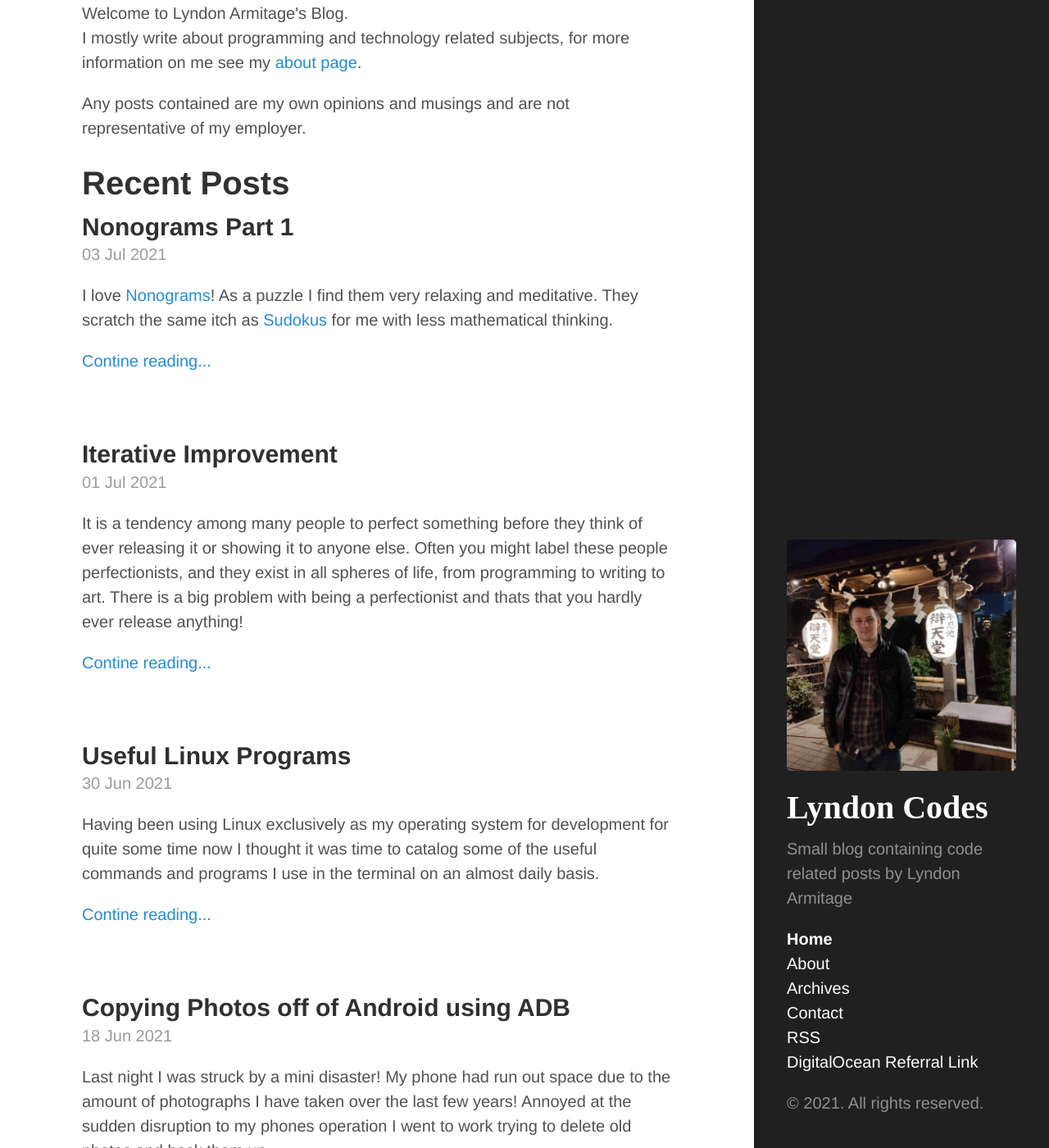
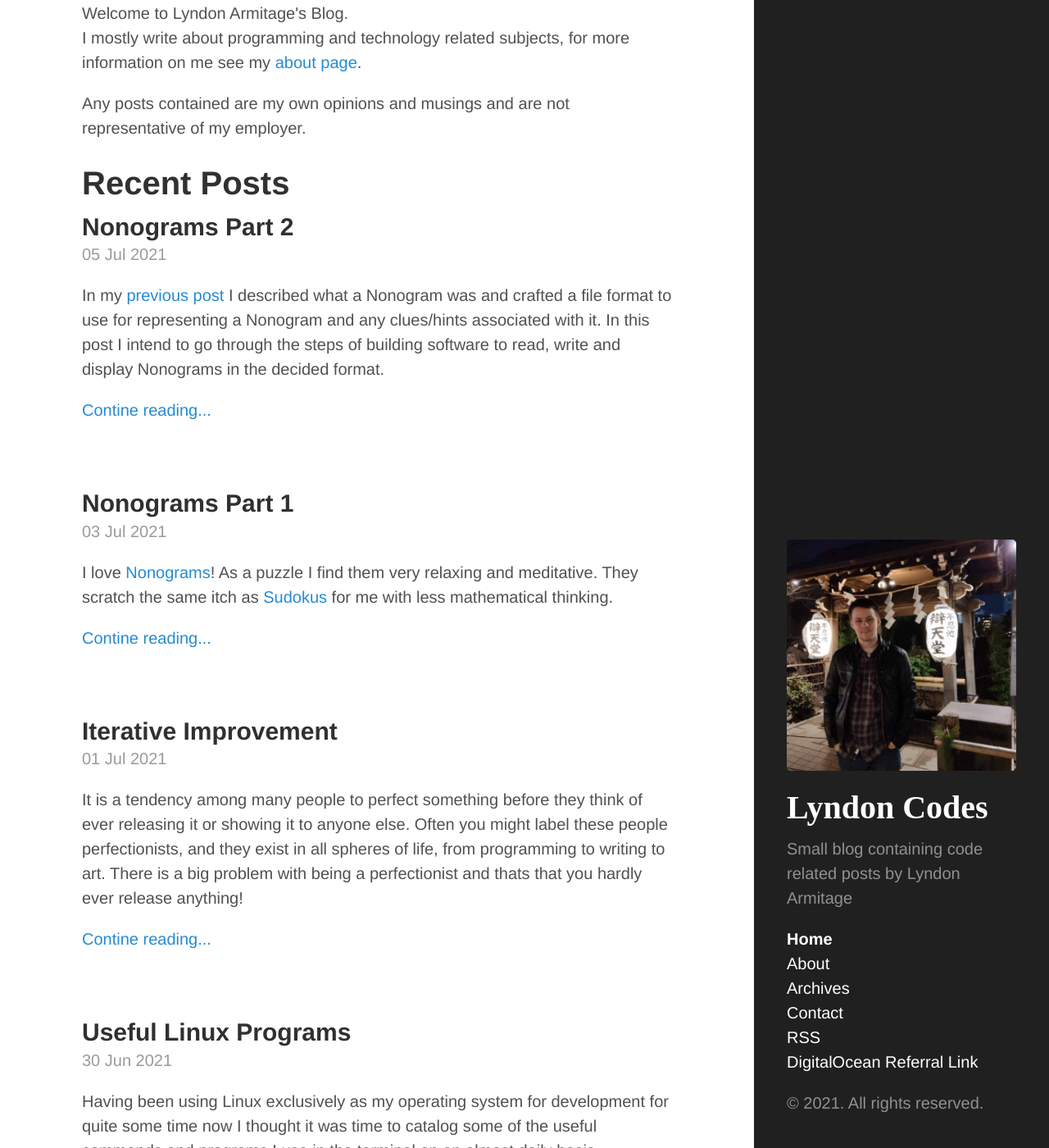
Before and after one commit to LyndonArmitage/lyndonarmitage.github.io, a Jekyll site: the page built from index.html, in a window 1280 px wide and 1400 px high, scrolled down 214 px. Shown: the whole window at 82% size. Built offline with Jekyll 4.4.1, drawn with Linux system fonts in a browser that asks for light colours; the list of posts is cut into pages by our own code; some of the changed text lies outside the part shown.

Commit message:
Publish nonograms part 2

```diff
--- a/_drafts/nonograms-part-2.md
+++ b/_posts/2021-07-05-nonograms-part-2.md
@@ -7,8 +7,8 @@ tags:
 - programming
 - bnf
 - scala
+date: 2021-07-05 18:49 +0100
 ---
-
 In my [previous post]({% post_url 2021-07-03-nonograms %}) I described what a
 Nonogram was and crafted a file format to use for representing a Nonogram and
 any clues/hints associated with it. In this post I intend to go through the
```
